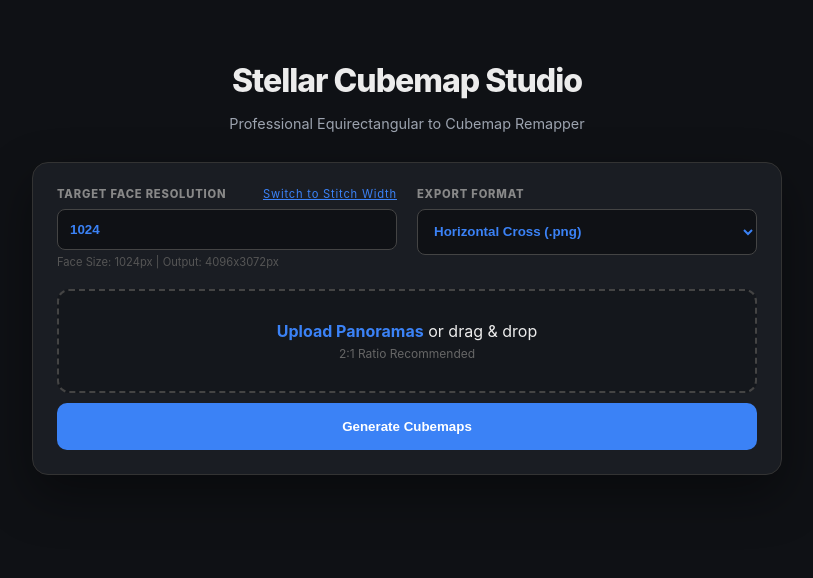
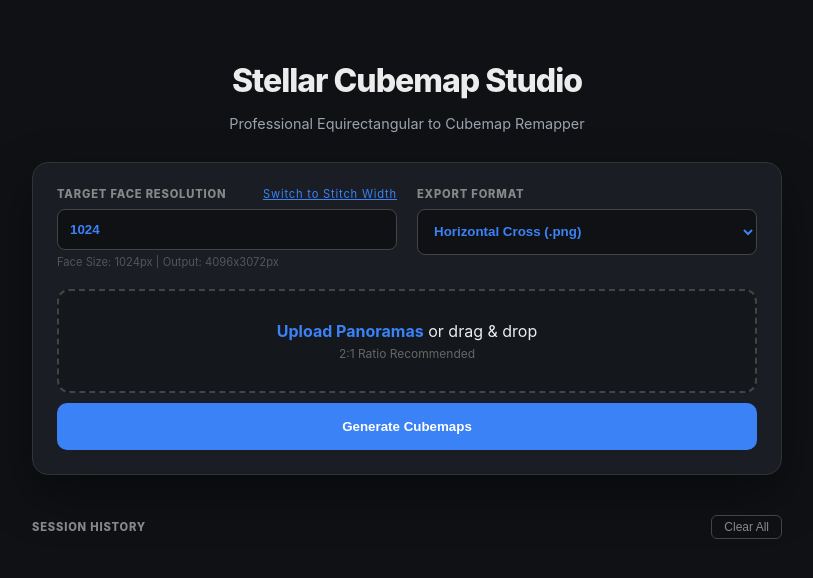
Before and after one commit to ethanewl/Tools, a plain HTML site: page tools/cubemap/index.html in a window 1280 px wide. Shown: the whole page, without its empty margins (233-1046 px from the left). Drawn offline with nearby package versions, Linux system fonts and the light colour scheme.

Commit message:
Update index.html

```diff
--- a/tools/cubemap/index.html
+++ b/tools/cubemap/index.html
@@ -80,6 +80,13 @@
             <span id="btnText">Generate Cubemaps</span>
         </button>
     </div>
+
+ <div style="display: flex; justify-content: space-between; align-items: center; margin-top: 40px; margin-bottom: 10px;">
+    <label style="margin-bottom: 0;">Session History</label>
+    <button id="clearBtn" style="background: transparent; border: 1px solid #444; color: #888; padding: 4px 12px; border-radius: 6px; cursor: pointer; font-size: 0.75rem; transition: 0.2s;">
+        Clear All
+    </button>
+</div>
 
     <div id="results-list"></div>
 </div>
```
